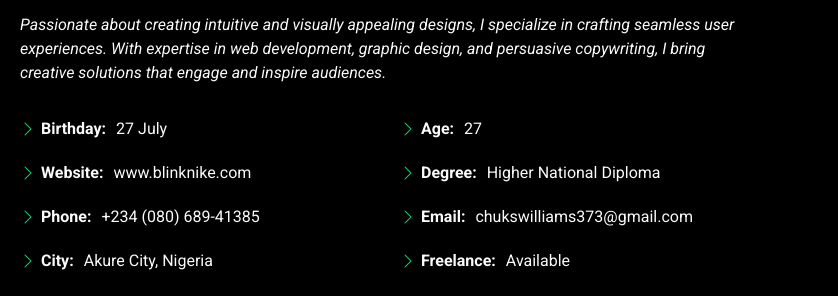
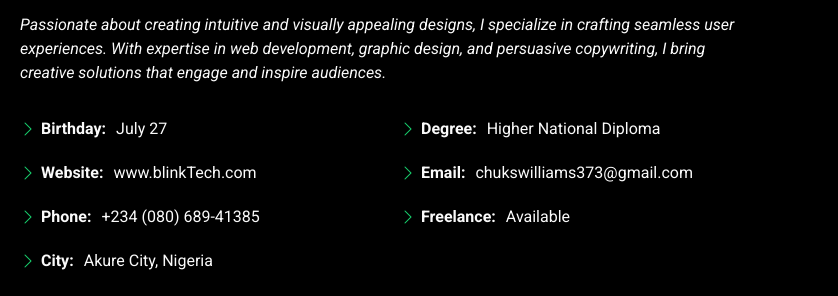
Before and after one commit to blinkwilly/blinkTech, a website: page about.html in a window 1280 px wide. Shown: the part 578-874 px from the top of the page, 442-1280 px from the left. Drawn offline with Linux system fonts and the light colour scheme.

Commit message:
Update About Us page

```diff
--- a/about.html
+++ b/about.html
@@ -108,15 +108,15 @@
             <div class="row">
               <div class="col-lg-6">
                 <ul>
-                  <li><i class="bi bi-chevron-right"></i> <strong>Birthday:</strong> <span>27 July</span></li>
-                  <li><i class="bi bi-chevron-right"></i> <strong>Website:</strong> <span>www.blinknike.com</span></li>
+                  <li><i class="bi bi-chevron-right"></i> <strong>Birthday:</strong> <span>July 27</span></li>
+                  <li><i class="bi bi-chevron-right"></i> <strong>Website:</strong> <span>www.blinkTech.com</span></li>
                   <li><i class="bi bi-chevron-right"></i> <strong>Phone:</strong> <span>+234 (080) 689-41385</span></li>
                   <li><i class="bi bi-chevron-right"></i> <strong>City:</strong> <span>Akure City, Nigeria</span></li>
                 </ul>
               </div>
               <div class="col-lg-6">
                 <ul>
-                  <li><i class="bi bi-chevron-right"></i> <strong>Age:</strong> <span>27</span></li>
+
                   <li><i class="bi bi-chevron-right"></i> <strong>Degree:</strong> <span>Higher National Diploma</span>
                   </li>
                   <li><i class="bi bi-chevron-right"></i> <strong>Email:</strong>
```
